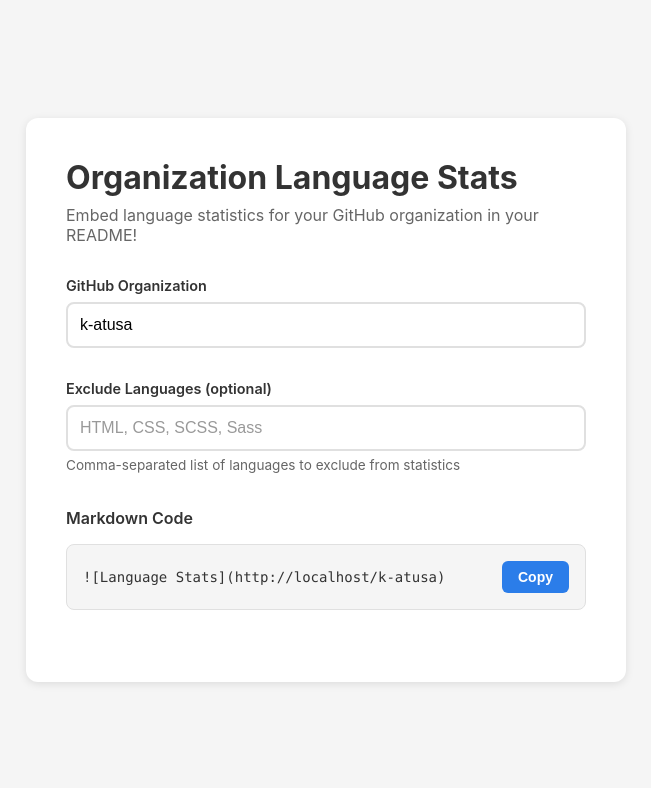
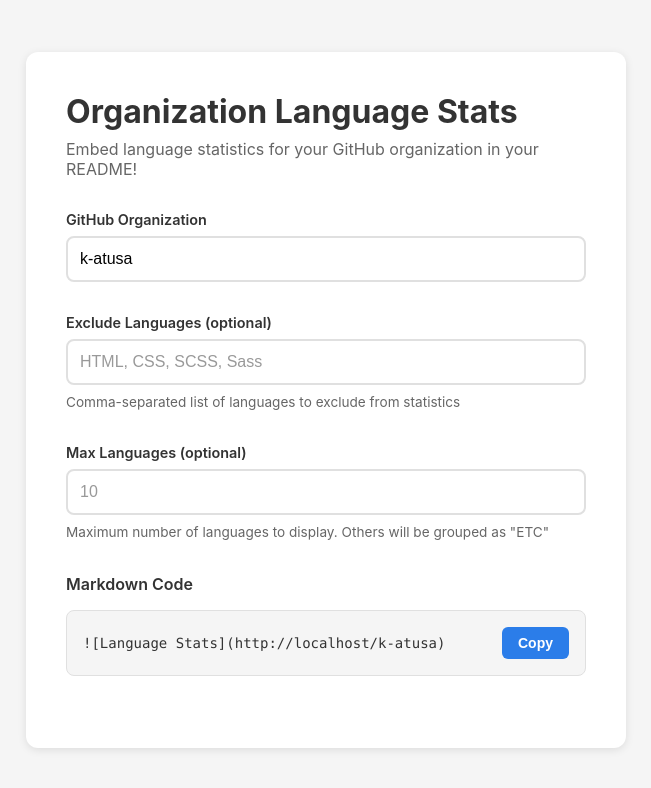
Before and after one commit to k-atusa/organization-language-readme-stats, a Next.js app: page / in a window 1280 px wide. Shown: the top 788 px of the page, without its empty margins (314-965 px from the left). Built offline with nearby package versions, Linux system fonts and the light colour scheme.

Commit message:
feat: add support for excluding languages and limiting maximum languages in statistics

```diff
--- a/app/page.tsx
+++ b/app/page.tsx
@@ -5,16 +5,27 @@ import { useState } from 'react';
 export default function HomePage() {
   const [org, setOrg] = useState('k-atusa');
   const [excludeLanguages, setExcludeLanguages] = useState('');
+  const [maxLanguages, setMaxLanguages] = useState('');
   const [copied, setCopied] = useState(false);
 
-  // URL 생성 (제외할 언어가 있으면 쿼리 파라미터 추가)
+  // URL 생성 (제외할 언어와 최대 개수가 있으면 쿼리 파라미터 추가)
   const getImageUrl = () => {
     const baseUrl = `${typeof window !== 'undefined' ? window.location.origin : ''}/${org}`;
+    const params = new URLSearchParams();
+
     if (excludeLanguages.trim()) {
-      const encoded = encodeURIComponent(excludeLanguages.trim());
-      return `${baseUrl}?exclude=${encoded}`;
+      params.append('exclude', excludeLanguages.trim());
     }
-    return baseUrl;
+
+    if (maxLanguages.trim()) {
+      const maxNum = parseInt(maxLanguages.trim());
+      if (maxNum > 0) {
+        params.append('max', maxNum.toString());
+      }
+    }
+
+    const queryString = params.toString();
+    return queryString ? `${baseUrl}?${queryString}` : baseUrl;
   };
 
   const imageUrl = getImageUrl();
@@ -52,8 +63,23 @@ export default function HomePage() {
             onChange={(e) => setExcludeLanguages(e.target.value)}
             placeholder="HTML, CSS, SCSS, Sass"
           />
-          <small style={{ color: '#666', marginTop: '5px', display: 'block' }}>
+          <small>
             Comma-separated list of languages to exclude from statistics
+          </small>
+        </div>
+
+        <div className="input-section">
+          <label htmlFor="max-input">Max Languages (optional)</label>
+          <input
+            id="max-input"
+            type="number"
+            min="1"
+            value={maxLanguages}
+            onChange={(e) => setMaxLanguages(e.target.value)}
+            placeholder="10"
+          />
+          <small>
+            Maximum number of languages to display. Others will be grouped as &quot;ETC&quot;
           </small>
         </div>
 
```
Also changed, not shown: app/[organization]/route.tsx (+30 -1 lines).
